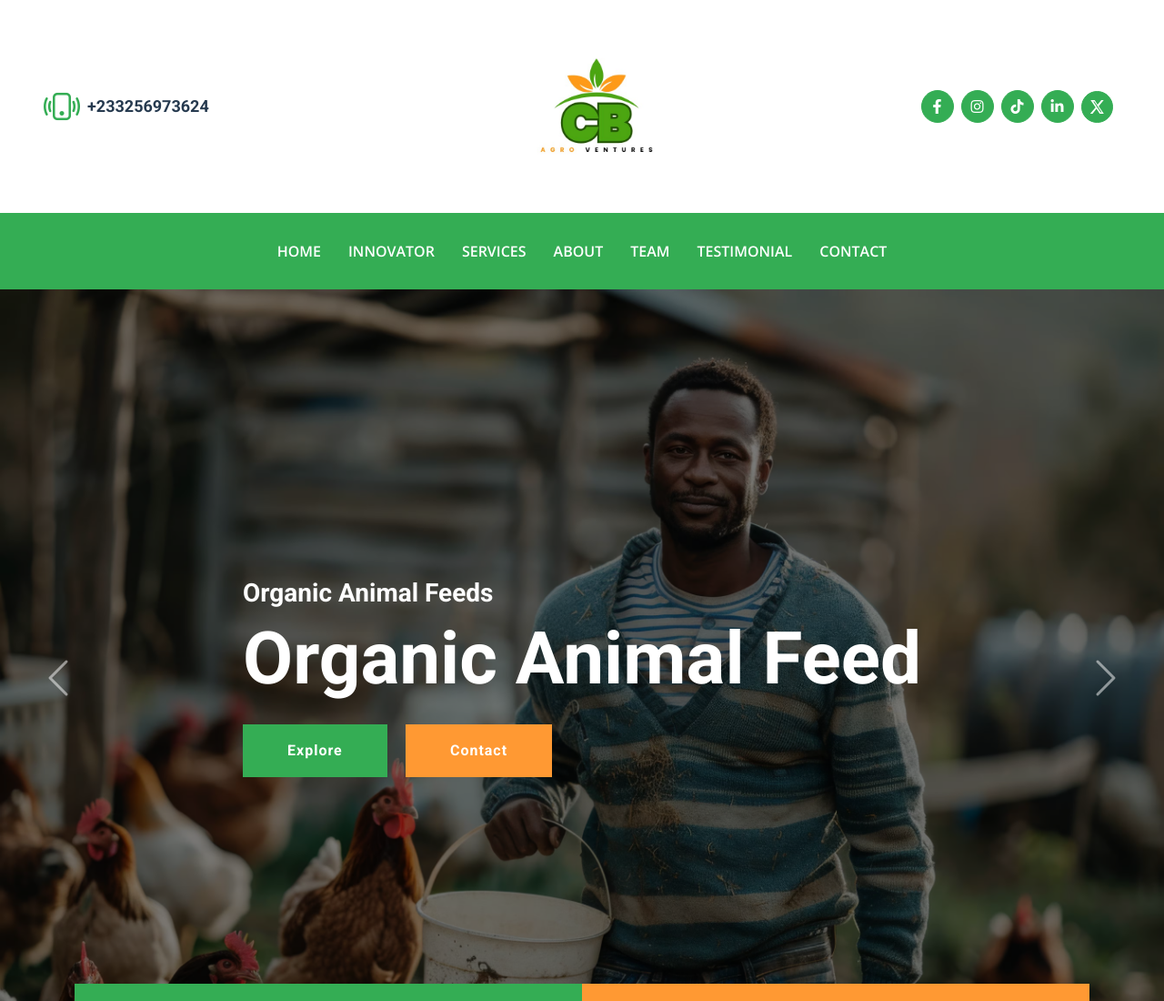
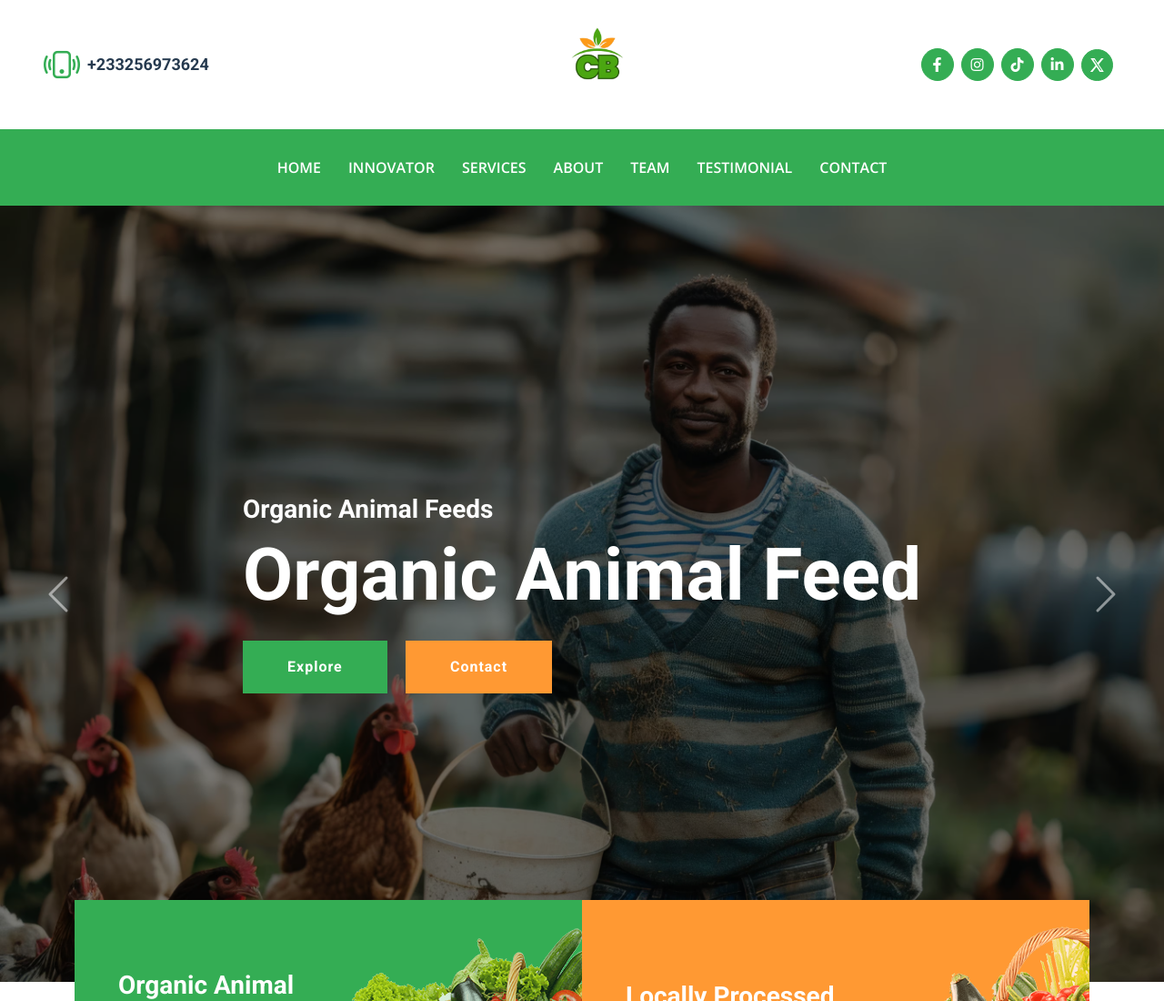
Before and after one commit to Larkoefua/YAI_webgen, a plain HTML site: page index.html in a window 1280 px wide. Shown: the top 1100 px of the page at 91% size. Drawn offline with nearby package versions, Linux system fonts and the light colour scheme.

Commit message:
More changes

```diff
--- a/index.html
+++ b/index.html
@@ -44,7 +44,8 @@
             <div class="col-lg-6">
                 <div class="d-flex align-items-center justify-content-center">
                     <a href="index.html" class="navbar-brand ms-lg-5">
-                        <img src="img/logo.png" alt="Logo" class="img-fluid" style="max-height:12rem;">
+                        <img src="img/clogo.png" alt="Logo" class="img-fluid" style="max-height: 100px;">
+                        <!-- <h1 class="m-0 display-4 text-primary"><span class="text-secondary"> Chris </span>Farms</h1> -->
                     </a>
                 </div>
             </div>
```
